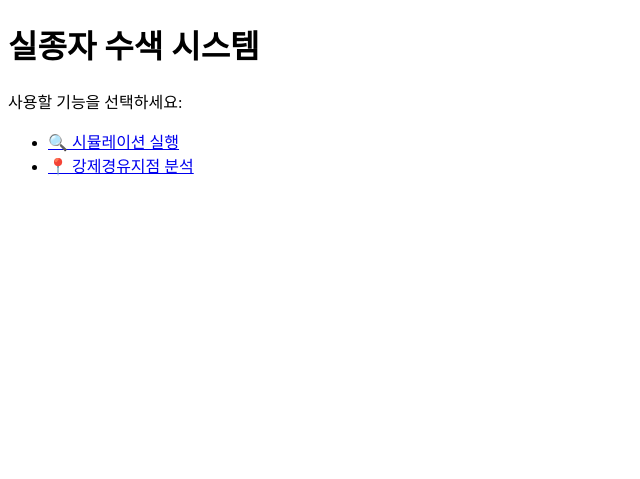
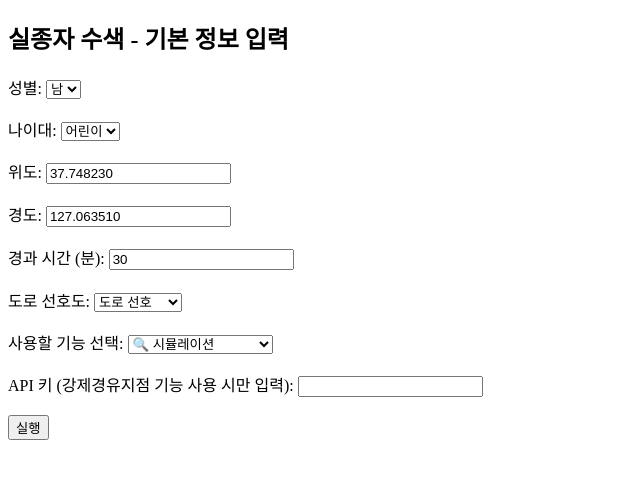
Before and after one commit to rlag-kssk/missing-person-flask, a Flask app: page / in a window 1280 px wide. Shown: the top 479 px of the page, without its empty margins (0-640 px from the left). Run offline with Flask 3, Linux system fonts and the light colour scheme.

Commit message:
Update index.html

```diff
--- a/templates/index.html
+++ b/templates/index.html
@@ -5,12 +5,47 @@
     <title>실종자 수색 시스템</title>
 </head>
 <body>
-    <h1>실종자 수색 시스템</h1>
-    <p>사용할 기능을 선택하세요:</p>
+    <h2>실종자 수색 - 기본 정보 입력</h2>
+    <form action="/process_input" method="post">
+        <label>성별:</label>
+        <select name="gender">
+            <option>남</option>
+            <option>여</option>
+        </select><br><br>
 
-    <ul>
-        <li><a href="/simulate_input">🔍 시뮬레이션 실행</a></li>
-        <li><a href="/mandatory_input">📍 강제경유지점 분석</a></li>
-    </ul>
+        <label>나이대:</label>
+        <select name="age">
+            <option>어린이</option>
+            <option>청소년</option>
+            <option>성인</option>
+            <option>노인</option>
+        </select><br><br>
+
+        <label>위도:</label>
+        <input name="lat" value="37.748230"><br><br>
+
+        <label>경도:</label>
+        <input name="lon" value="127.063510"><br><br>
+
+        <label>경과 시간 (분):</label>
+        <input name="time" value="30"><br><br>
+
+        <label>도로 선호도:</label>
+        <select name="preference">
+            <option>도로 선호</option>
+            <option>자연로 선호</option>
+        </select><br><br>
+
+        <label>사용할 기능 선택:</label>
+        <select name="action">
+            <option value="simulate">🔍 시뮬레이션</option>
+            <option value="mandatory">📍 강제경유지점 분석</option>
+        </select><br><br>
+
+        <label>API 키 (강제경유지점 기능 사용 시만 입력):</label>
+        <input name="api_key"><br><br>
+
+        <input type="submit" value="실행">
+    </form>
 </body>
 </html>
```
